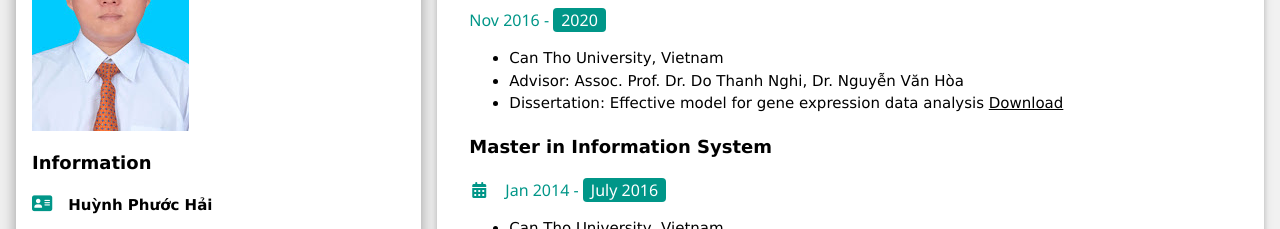
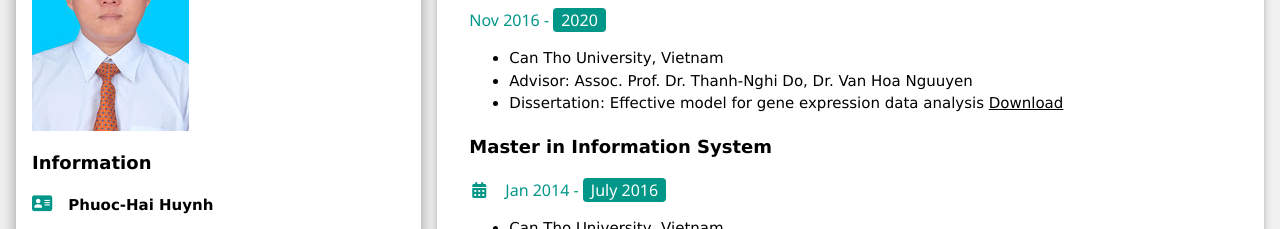
Before and after one commit to phuochaihuynh/phuochaihuynh.github.io, a plain HTML site: page index.html in a window 1280 px wide. Shown: the part 168-397 px from the top of the page. Drawn offline with nearby package versions, Linux system fonts and the light colour scheme; some icons are missing.

Commit message:
Update index.html

```diff
--- a/index.html
+++ b/index.html
@@ -1,6 +1,6 @@
 <!DOCTYPE html>
 <!-- saved from url=(0057)https://www.w3schools.com/w3css/tryw3css_templates_cv.htm -->
-<html><head><meta http-equiv="Content-Type" content="text/html; charset=UTF-8"><title>Huỳnh Phước Hải</title>
+<html><head><meta http-equiv="Content-Type" content="text/html; charset=UTF-8"><title>Phuoc-Hai Huynh</title>
 
 <meta name="viewport" content="width=device-width, initial-scale=1">
 <link rel="stylesheet" href="https://www.w3schools.com/w3css/4/w3.css">
@@ -22,10 +22,10 @@
         <div class="w3-container">
          <p class="w3-large"><b>Information</b></p>
          <p>
-           <img src="hphai.jpg" alt="Huỳnh Phước Hải">
+           <img src="hphai.jpg" alt="Phuoc-Hai huynh">
          </p>
          <p class="w3-large"><b>Information</b></p>
-         <p><i class="fas fa-address-card w3-margin-right w3-large w3-text-teal"></i><b>Huỳnh Phước Hải</b></p>
+         <p><i class="fas fa-address-card w3-margin-right w3-large w3-text-teal"></i><b>Phuoc-Hai Huynh</b></p>
          <p><i class="fa fa-envelope w3-margin-right w3-large w3-text-teal"></i>Faculty of Information Technology, Angiang University, Vietnam</p>
          <p><i class="far fa-envelope-open w3-margin-right w3-large w3-text-teal"></i>hphai@agu.edu.vn</p>
          <p><i class="fa fa-phone w3-margin-right w3-large w3-text-teal"></i>0918 939 068</p>
@@ -68,7 +68,7 @@
              <p>
                  <ul>
                      <li>Can Tho University,  Vietnam</li>
-                     <li>Advisor: Assoc. Prof. Dr. Do Thanh Nghi, Dr. Nguyễn Văn Hòa</li>
+                     <li>Advisor: Assoc. Prof. Dr. Thanh-Nghi Do, Dr. Van Hoa Nguuyen</li>
                      <li>Dissertation: Effective model for gene expression data analysis
                      <a href="https://drive.google.com/file/d/1tL4c9Kfti0ZRCdsnGyMrzhqS4MAvy6oF/view?usp=sharing">Download</a>
                      </li>
@@ -152,15 +152,17 @@
           </p>
              <hr>
          </div>
-      </div>
 
-      <h2 class="w3-highway-red w3-padding-16"><i style="text-shadow:1px 1px 0 #444"></i>Program committee member, reviewer</h2>
+              <h2 class="w3-highway-red w3-padding-16"><i style="text-shadow:1px 1px 0 #444"></i>Program committee member, reviewer</h2>
       <p>
               International Journal of Electrical and Computer Engineering (IJECE) 2021.
       </p>
       <p>
               Journal of Computer Science 2021.
       </p>
+      </div>
+
+
 
     <!-- End Right Column -->
     </div>
```
